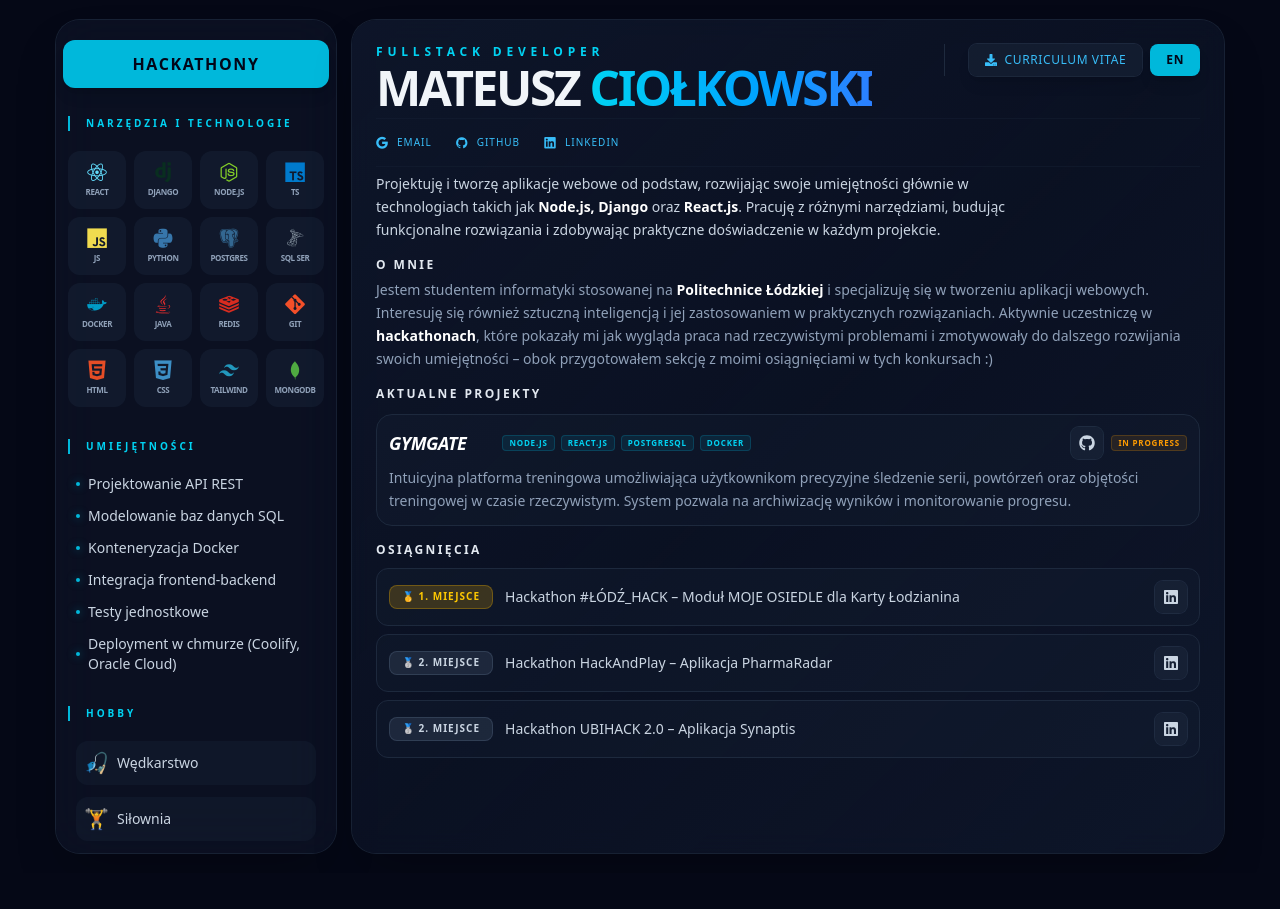
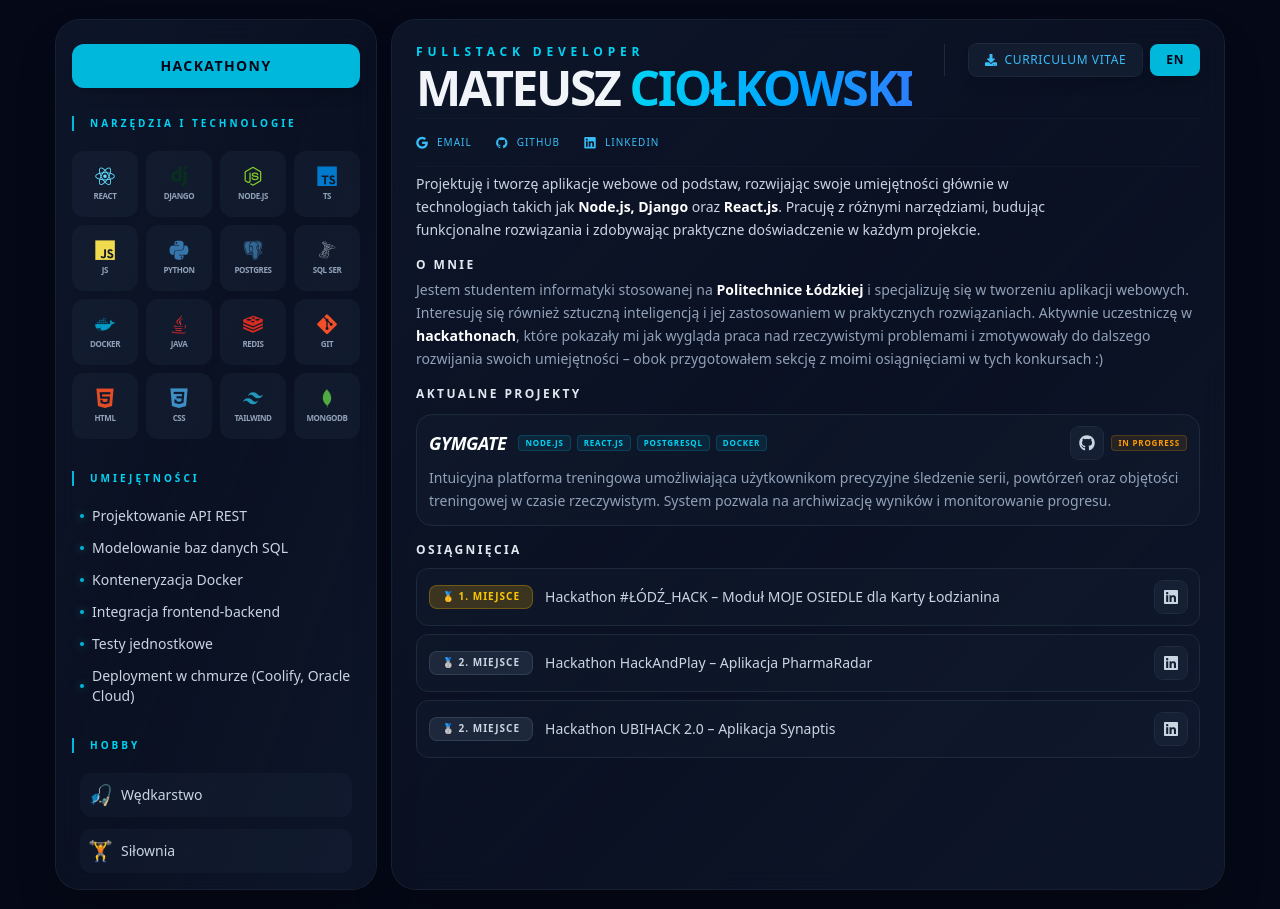
Before and after one commit to mateuszciolkowski/curriculum_vitae, a React (Vite) app: page / in a window 1280 px wide. Before the commit the page ends 873 px from the top, so only its background shows below. Built offline with nearby package versions, Linux system fonts and the light colour scheme.

Commit message:
mobile updated

```diff
--- a/src/components/CvPage.tsx
+++ b/src/components/CvPage.tsx
@@ -18,23 +18,51 @@ export function CvPage({ onHackathonsClick }: CvPageProps): ReactElement {
     (typeof HOBBIES)[number] | null
   >(null);
   const [activeHobbySlide, setActiveHobbySlide] = useState(0);
+  const [touchStart, setTouchStart] = useState<number | null>(null);
+  const [touchEnd, setTouchEnd] = useState<number | null>(null);
 
   const cvPdf = language === "pl" ? cvPdfPL : cvPdfEN;
+
+  // Swipe handlers
+  const minSwipeDistance = 50;
+
+  const onTouchStart = (e: React.TouchEvent) => {
+    setTouchEnd(null);
+    setTouchStart(e.targetTouches[0].clientX);
+  };
+
+  const onTouchMove = (e: React.TouchEvent) => {
+    setTouchEnd(e.targetTouches[0].clientX);
+  };
+
+  const onTouchEnd = () => {
+    if (!touchStart || !touchEnd || !selectedHobby) return;
+    const distance = touchStart - touchEnd;
+    const isLeftSwipe = distance > minSwipeDistance;
+    const isRightSwipe = distance < -minSwipeDistance;
+    if (isLeftSwipe) {
+      setActiveHobbySlide((prev) => (prev + 1) % selectedHobby.images.length);
+    } else if (isRightSwipe) {
+      setActiveHobbySlide((prev) => (prev - 1 + selectedHobby.images.length) % selectedHobby.images.length);
+    }
+  };
 
   return (
     <>
       <div className="min-h-screen text-slate-100 font-sans antialiased overflow-x-hidden">
         <div className="mx-auto flex flex-col gap-4 px-4 py-4 lg:flex-row max-w-[95%] lg:px-6 lg:py-5">
-          {/* LEWY PASEK */}
-          <aside className="w-full shrink-0 rounded-3xl bg-slate-900/60 p-3 shadow-2xl ring-1 ring-slate-800/80 backdrop-blur-xl lg:w-70">
+
+          {/* LEWA STRONA (SIDEBAR) - na mobile druga */}
+          <aside className="w-full lg:w-80 lg:shrink-0 rounded-3xl bg-linear-to-br from-slate-900/90 via-slate-900/60 to-slate-900/90 p-4 shadow-2xl ring-1 ring-slate-800/80 backdrop-blur-md order-2 lg:order-1">
             <div className="text-center pt-2">
               <button
                 onClick={onHackathonsClick}
-                className="w-[calc(100%+10px)] -ml-1.25 rounded-xl bg-cyan-500 py-3 text-s font-black text-slate-950 uppercase tracking-widest shadow-lg transition-all hover:scale-105 mb-7"
+                className="w-full rounded-xl bg-cyan-500 py-3 text-sm font-black text-slate-950 uppercase tracking-widest shadow-lg transition-all hover:scale-105 mb-7"
               >
                 {t(translations.hackathons)}
               </button>
             </div>
+
             <h2 className="mb-5 px-2 text-[10px] font-bold uppercase tracking-[0.3em] text-cyan-400 border-l-2 border-cyan-500 pl-4">
               {t(translations.toolsAndTech)}
             </h2>
@@ -91,8 +119,8 @@ export function CvPage({ onHackathonsClick }: CvPageProps): ReactElement {
             </div>
           </aside>
 
-          {/* PRAWA STRONA CV - reszta bez zmian */}
-          <main className="w-full flex-1 rounded-3xl bg-linear-to-br from-slate-900/90 via-slate-900/60 to-slate-900/90 p-4 md:p-6 shadow-2xl ring-1 ring-slate-800/80 backdrop-blur-md">
+          {/* PRAWA STRONA (MAIN CONTENT) - na mobile pierwsza */}
+          <main className="w-full flex-1 rounded-3xl bg-linear-to-br from-slate-900/90 via-slate-900/60 to-slate-900/90 p-4 md:p-6 shadow-2xl ring-1 ring-slate-800/80 backdrop-blur-md order-1 lg:order-2">
             <div className="space-y-4">
               <header className="space-y-1.5 text-center lg:text-left">
                 <div className="flex flex-col lg:flex-row lg:items-start lg:justify-between gap-4">
@@ -188,14 +216,14 @@ export function CvPage({ onHackathonsClick }: CvPageProps): ReactElement {
                 </h2>
 
                 <div className="group rounded-2xl border border-slate-800 bg-slate-800/20 p-3 transition-all hover:border-cyan-500/50">
-                  <div className="flex flex-col gap-2 mb-2">
-                    <div className="flex items-center justify-between w-full">
-                      <div className="flex items-center gap-3 flex-wrap">
-                        <h3 className="text-lg font-black italic text-white group-hover:text-cyan-400 transition-colors uppercase tracking-tight pr-6">
+                  <div className="flex flex-col gap-3 mb-2">
+                    <div className="flex flex-col lg:flex-row lg:items-center lg:justify-between gap-3">
+                      <div className="flex flex-col sm:flex-row sm:items-center gap-3">
+                        <h3 className="text-lg font-black italic text-white group-hover:text-cyan-400 transition-colors uppercase tracking-tight text-center lg:text-left">
                           GYMGATE
                         </h3>
 
-                        <div className="flex gap-1.5 items-center">
+                        <div className="flex gap-1.5 items-center flex-wrap justify-center lg:justify-start">
                           <span className="flex items-center h-4 text-[8px] px-1.5 bg-cyan-500/10 text-cyan-400 rounded border border-cyan-500/20 uppercase font-bold tracking-widest">
                             Node.js
                           </span>
@@ -211,7 +239,7 @@ export function CvPage({ onHackathonsClick }: CvPageProps): ReactElement {
                         </div>
                       </div>
 
-                      <div className="flex items-center gap-2">
+                      <div className="flex items-center gap-2 justify-center lg:justify-end">
                         <a
                           href="https://github.com/mateuszciolkowski/gymgate"
                           target="_blank"
@@ -338,11 +366,15 @@ export function CvPage({ onHackathonsClick }: CvPageProps): ReactElement {
             >
               <div className="flex flex-col lg:flex-row gap-8 items-center">
                 {selectedHobby.images.length > 0 ? (
-                  <div className="relative w-80 h-80 lg:w-96 lg:h-96">
+                  <div className="relative w-80 h-80 lg:w-96 lg:h-96"
+                    onTouchStart={onTouchStart}
+                    onTouchMove={onTouchMove}
+                    onTouchEnd={onTouchEnd}
+                  >
                     <img
                       src={selectedHobby.images[activeHobbySlide]}
                       alt={t(selectedHobby.label)}
-                      className="w-full h-full object-cover rounded-2xl shadow-2xl ring-2 ring-cyan-500/30"
+                      className="w-full h-full object-cover rounded-2xl shadow-2xl ring-2 ring-cyan-500/30 select-none"
                     />
                     {selectedHobby.images.length > 1 && (
                       <>
--- a/src/components/HackathonsPage.tsx
+++ b/src/components/HackathonsPage.tsx
@@ -13,6 +13,8 @@ export function HackathonsPage({ onBackToCv }: HackathonsPageProps) {
   const [activeHackathonId, setActiveHackathonId] = useState<string>("fintech");
   const [activeSlideIndex, setActiveSlideIndex] = useState(0);
   const [fullscreenSrc, setFullscreenSrc] = useState<string | null>(null);
+  const [touchStart, setTouchStart] = useState<number | null>(null);
+  const [touchEnd, setTouchEnd] = useState<number | null>(null);
 
   const activeHackathon = HACKATHONS.find((h) => h.id === activeHackathonId)!;
   const totalSlides = activeHackathon.images.length;
@@ -21,6 +23,30 @@ export function HackathonsPage({ onBackToCv }: HackathonsPageProps) {
     setActiveSlideIndex((prev) => (prev - 1 + totalSlides) % totalSlides);
   const goNextSlide = () =>
     setActiveSlideIndex((prev) => (prev + 1) % totalSlides);
+
+  // Swipe handlers
+  const minSwipeDistance = 50;
+
+  const onTouchStart = (e: React.TouchEvent) => {
+    setTouchEnd(null);
+    setTouchStart(e.targetTouches[0].clientX);
+  };
+
+  const onTouchMove = (e: React.TouchEvent) => {
+    setTouchEnd(e.targetTouches[0].clientX);
+  };
+
+  const onTouchEnd = () => {
+    if (!touchStart || !touchEnd) return;
+    const distance = touchStart - touchEnd;
+    const isLeftSwipe = distance > minSwipeDistance;
+    const isRightSwipe = distance < -minSwipeDistance;
+    if (isLeftSwipe) {
+      goNextSlide();
+    } else if (isRightSwipe) {
+      goPrevSlide();
+    }
+  };
 
   return (
     <div className="min-h-screen text-slate-100 font-sans antialiased overflow-x-hidden bg-[#050816]">
@@ -132,15 +158,19 @@ export function HackathonsPage({ onBackToCv }: HackathonsPageProps) {
 
             {/* GALLERY */}
             <section className="space-y-3">
-              <div className="flex items-center gap-3">
+              <div className="flex items-center gap-2 md:gap-3">
                 <button
                   onClick={goPrevSlide}
-                  className="hidden md:flex h-12 w-12 shrink-0 items-center justify-center rounded-xl bg-slate-800/50 text-xl text-slate-400 ring-1 ring-slate-700 hover:bg-cyan-500 hover:text-slate-950 transition-all shadow-lg"
+                  className="flex h-10 w-10 md:h-12 md:w-12 shrink-0 items-center justify-center rounded-xl bg-slate-800/50 text-xl text-slate-400 ring-1 ring-slate-700 hover:bg-cyan-500 hover:text-slate-950 transition-all shadow-lg"
                 >
                   ‹
                 </button>
 
-                <div className="relative flex-1 overflow-hidden rounded-4xl border-4 border-slate-800/50 bg-slate-950/50 shadow-2xl">
+                <div className="relative flex-1 overflow-hidden rounded-4xl border-4 border-slate-800/50 bg-slate-950/50 shadow-2xl"
+                  onTouchStart={onTouchStart}
+                  onTouchMove={onTouchMove}
+                  onTouchEnd={onTouchEnd}
+                >
                   <div className="flex h-full w-full items-center justify-center p-3 sm:p-5">
                     <img
                       src={activeHackathon.images[activeSlideIndex]}
@@ -150,7 +180,7 @@ export function HackathonsPage({ onBackToCv }: HackathonsPageProps) {
                           activeHackathon.images[activeSlideIndex]
                         )
                       }
-                      className="max-h-130 w-full cursor-zoom-in object-contain rounded-lg transition-transform hover:scale-[1.01] duration-500"
+                      className="max-h-130 w-full cursor-zoom-in object-contain rounded-lg transition-transform hover:scale-[1.01] duration-500 select-none"
                     />
                   </div>
 
@@ -161,7 +191,7 @@ export function HackathonsPage({ onBackToCv }: HackathonsPageProps) {
 
                 <button
                   onClick={goNextSlide}
-                  className="hidden md:flex h-12 w-12 shrink-0 items-center justify-center rounded-xl bg-slate-800/50 text-xl text-slate-400 ring-1 ring-slate-700 hover:bg-cyan-500 hover:text-slate-950 transition-all shadow-lg"
+                  className="flex h-10 w-10 md:h-12 md:w-12 shrink-0 items-center justify-center rounded-xl bg-slate-800/50 text-xl text-slate-400 ring-1 ring-slate-700 hover:bg-cyan-500 hover:text-slate-950 transition-all shadow-lg"
                 >
                   ›
                 </button>
--- a/src/contexts/LanguageContext.tsx
+++ b/src/contexts/LanguageContext.tsx
@@ -1,4 +1,4 @@
-import { createContext, useContext, useState, ReactNode } from "react";
+import { createContext, useContext, useState, type ReactNode } from "react";
 
 type Language = "pl" | "en";
 
```
